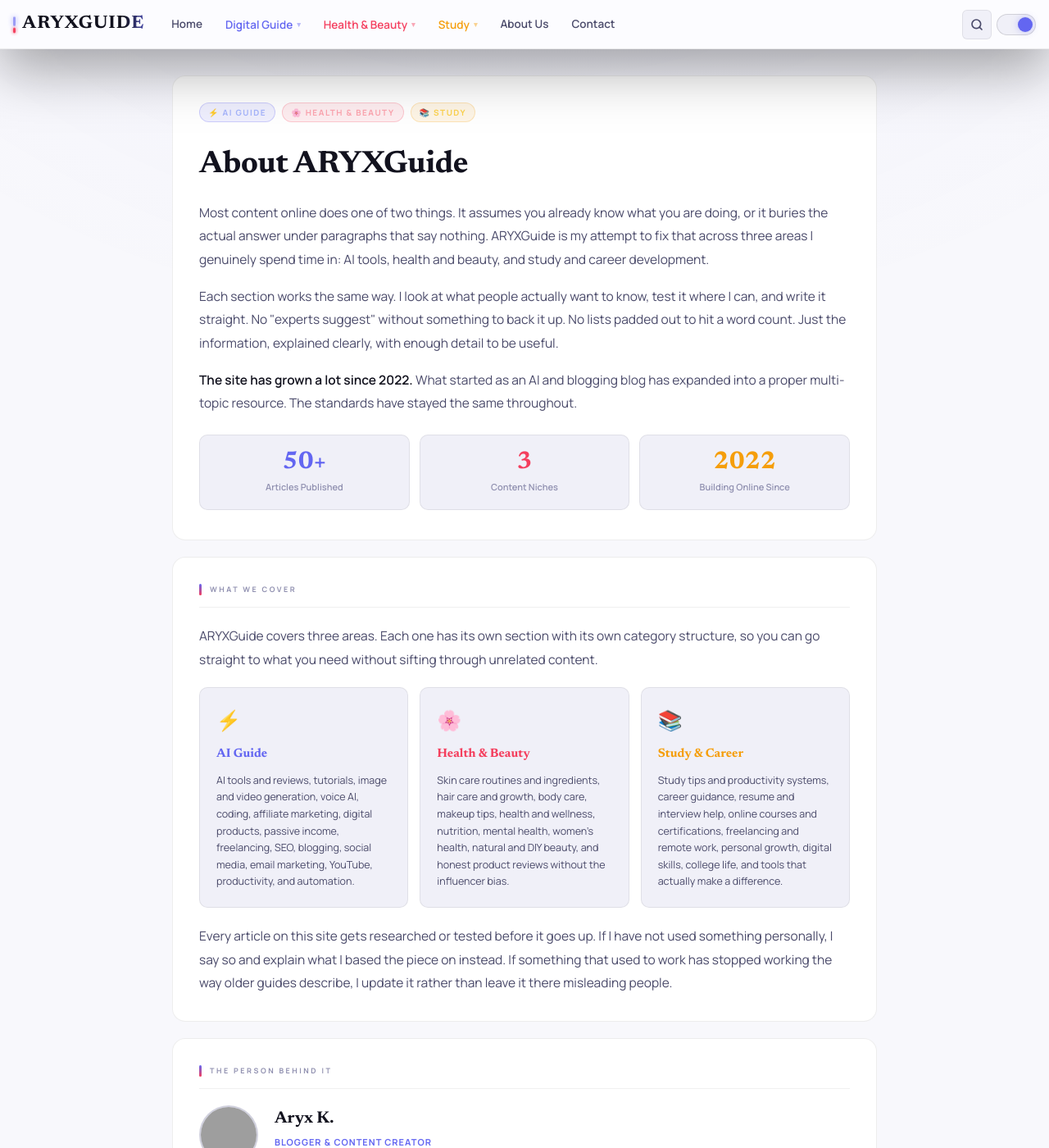
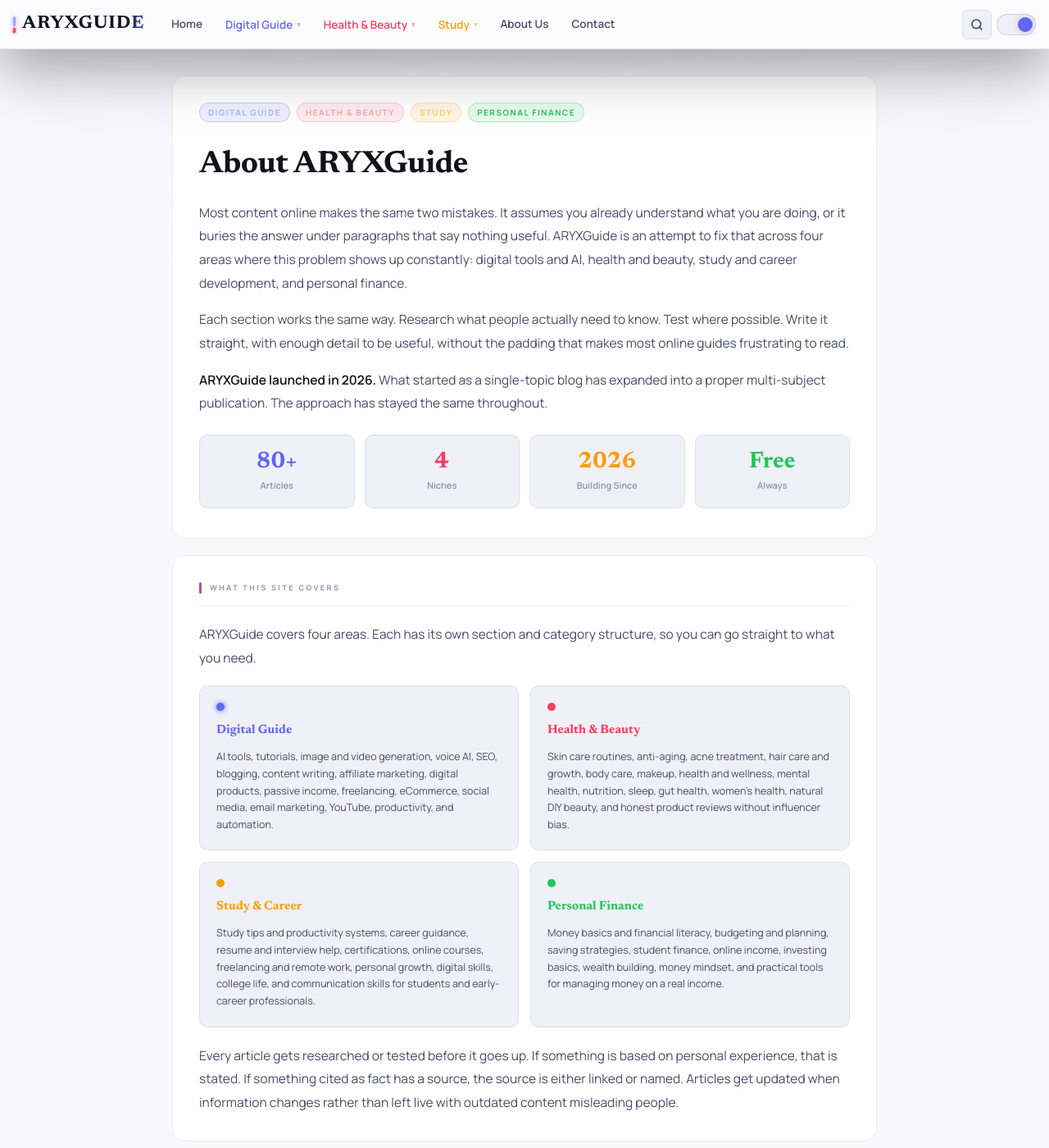
Before and after one commit to AryxK6/aryxguide, a Jekyll site: the page built from _pages/about-us.md, in a window 1280 px wide and 1400 px high. Shown: the whole window at 82% size. Built offline with Jekyll 4.4.1, drawn with Linux system fonts in a browser that asks for light colours; some of the changed text lies outside the part shown; grey boxes are pictures that could not be loaded.

Commit message:
Update about-us.md

```diff
--- a/_pages/about-us.md
+++ b/_pages/about-us.md
@@ -1,7 +1,7 @@
 ---
 layout: default
-title: "About ARYXGuide — AI Tools, Health & Beauty, Study Guides"
-description: "ARYXGuide covers AI tools, health and beauty, and study and career guides. Written and tested by Aryx K., who has been building content sites since 2022."
+title: "About ARYXGuide — Digital Guide, Health & Beauty, Study, Personal Finance"
+description: "ARYXGuide covers AI tools, health and beauty, study and career, and personal finance. Written by Aryx K., who has been building content sites since 2026."
 permalink: /about-us/
 sitemap: true
 ---
@@ -9,11 +9,8 @@ sitemap: true
 <style>
 .about-wrap { max-width: 860px; margin: 0 auto; padding: 32px 0 60px; }
 .ab-section {
-  background: var(--bg-card);
-  border: 1px solid var(--border);
-  border-radius: var(--radius-lg);
-  padding: 32px;
-  margin-bottom: 20px;
+  background: var(--bg-card); border: 1px solid var(--border);
+  border-radius: var(--radius-lg); padding: 32px; margin-bottom: 20px;
 }
 .ab-label {
   font-size: 9px; font-weight: 700; letter-spacing: 2.5px;
@@ -33,20 +30,18 @@ sitemap: true
   color: var(--text); margin-bottom: 20px;
   line-height: 1.2; letter-spacing: -0.4px;
 }
-.ab-h2 {
-  font-family: var(--font-head);
-  font-size: 18px; font-weight: 700;
-  color: var(--text); margin: 22px 0 10px;
-}
 .ab-p {
   font-size: 15.5px; line-height: 1.85;
   color: var(--text-2); margin-bottom: 16px;
 }
 .ab-p:last-child { margin-bottom: 0; }
 .ab-p strong { color: var(--text); font-weight: 600; }
-
+.ab-h2 {
+  font-family: var(--font-head); font-size: 18px; font-weight: 700;
+  color: var(--text); margin: 22px 0 10px;
+}
 .ab-stats {
-  display: grid; grid-template-columns: repeat(3, 1fr);
+  display: grid; grid-template-columns: repeat(4, 1fr);
   gap: 12px; margin: 24px 0 4px;
 }
 .ab-stat {
@@ -54,16 +49,16 @@ sitemap: true
   border-radius: var(--radius-md); padding: 18px; text-align: center;
 }
 .ab-stat-num {
-  font-family: var(--font-head); font-size: 30px; font-weight: 700;
+  font-family: var(--font-head); font-size: 28px; font-weight: 700;
   display: block; line-height: 1; margin-bottom: 6px;
 }
 .ab-stat-num.ai { color: var(--ai-primary); }
 .ab-stat-num.hb { color: var(--hb-primary); }
 .ab-stat-num.st { color: var(--st-primary); }
+.ab-stat-num.pf { color: var(--pf-primary); }
 .ab-stat-label { font-size: 11px; color: var(--text-3); font-weight: 600; }
-
 .niches-grid {
-  display: grid; grid-template-columns: repeat(3, 1fr);
+  display: grid; grid-template-columns: repeat(2, 1fr);
   gap: 14px; margin-top: 20px;
 }
 .niche-card {
@@ -75,7 +70,15 @@ sitemap: true
 .niche-card.ai:hover { border-color: var(--ai-border); }
 .niche-card.hb:hover { border-color: var(--hb-border); }
 .niche-card.st:hover { border-color: var(--st-border); }
-.niche-card-icon { font-size: 24px; margin-bottom: 10px; }
+.niche-card.pf:hover { border-color: var(--pf-border); }
+.niche-card-marker {
+  width: 10px; height: 10px; border-radius: 50%;
+  margin-bottom: 12px; display: block;
+}
+.ai .niche-card-marker { background: var(--ai-primary); box-shadow: 0 0 6px var(--ai-primary); }
+.hb .niche-card-marker { background: var(--hb-primary); }
+.st .niche-card-marker { background: var(--st-primary); }
+.pf .niche-card-marker { background: var(--pf-primary); }
 .niche-card-title {
   font-family: var(--font-head); font-size: 15px; font-weight: 700;
   margin-bottom: 10px;
@@ -83,8 +86,8 @@ sitemap: true
 .niche-card.ai .niche-card-title { color: var(--ai-primary); }
 .niche-card.hb .niche-card-title { color: var(--hb-primary); }
 .niche-card.st .niche-card-title { color: var(--st-primary); }
+.niche-card.pf .niche-card-title { color: var(--pf-primary); }
 .niche-card-topics { font-size: 12.5px; color: var(--text-2); line-height: 1.65; }
-
 .author-block { display: flex; align-items: flex-start; gap: 20px; }
 .author-avatar-lg {
   width: 72px; height: 72px; border-radius: 50%;
@@ -101,144 +104,139 @@ sitemap: true
   text-transform: uppercase; color: var(--ai-primary); margin-bottom: 12px;
 }
 .author-info-bio { font-size: 14px; line-height: 1.8; color: var(--text-2); }
-
-.what-we-test {
+.work-grid {
   display: grid; grid-template-columns: 1fr 1fr;
   gap: 10px; margin-top: 16px;
 }
-.test-item {
+.work-item {
   display: flex; align-items: flex-start; gap: 10px;
   background: var(--surface); border: 1px solid var(--border);
   border-radius: var(--radius-sm); padding: 12px 14px;
   font-size: 13px; color: var(--text-2); line-height: 1.5;
 }
-.test-item::before {
-  content: ''; width: 6px; height: 6px; border-radius: 50%;
+.work-dot {
+  width: 6px; height: 6px; border-radius: 50%;
   background: var(--ai-primary); flex-shrink: 0; margin-top: 6px;
 }
-
-.contact-row {
+.contact-cta {
   display: flex; align-items: center; gap: 12px;
   padding: 14px 18px;
   background: var(--surface); border: 1px solid var(--border);
   border-radius: var(--radius-md);
   text-decoration: none; transition: border-color 0.2s; margin-top: 20px;
 }
-.contact-row:hover { border-color: var(--ai-primary); }
-.contact-row-icon { font-size: 18px; }
-.contact-row-text { font-size: 14px; color: var(--text-2); }
-.contact-row-text span { color: var(--ai-primary); font-weight: 700; }
-
+.contact-cta:hover { border-color: var(--ai-primary); }
+.contact-cta-text { font-size: 14px; color: var(--text-2); }
+.contact-cta-text span { color: var(--ai-primary); font-weight: 700; }
 .niche-pill-row { display: flex; gap: 8px; flex-wrap: wrap; margin-bottom: 20px; }
-
 @media (max-width: 700px) {
   .niches-grid { grid-template-columns: 1fr; }
-  .ab-stats { grid-template-columns: repeat(3, 1fr); }
-  .what-we-test { grid-template-columns: 1fr; }
+  .ab-stats { grid-template-columns: repeat(2, 1fr); }
+  .work-grid { grid-template-columns: 1fr; }
   .author-block { flex-direction: column; }
 }
 @media (max-width: 480px) {
-  .ab-stats { grid-template-columns: 1fr; }
   .ab-section { padding: 22px 18px; }
 }
 </style>
 
 <div class="about-wrap">
 
-  <!-- Intro -->
   <div class="ab-section">
     <div class="niche-pill-row">
-      <span class="niche-pill pill-ai">⚡ AI Guide</span>
-      <span class="niche-pill pill-hb">🌸 Health & Beauty</span>
-      <span class="niche-pill pill-st">📚 Study</span>
+      <span class="niche-pill pill-ai">Digital Guide</span>
+      <span class="niche-pill pill-hb">Health & Beauty</span>
+      <span class="niche-pill pill-st">Study</span>
+      <span class="niche-pill pill-pf">Personal Finance</span>
     </div>
     <h1 class="ab-h1">About ARYXGuide</h1>
-    <p class="ab-p">Most content online does one of two things. It assumes you already know what you are doing, or it buries the actual answer under paragraphs that say nothing. ARYXGuide is my attempt to fix that across three areas I genuinely spend time in: AI tools, health and beauty, and study and career development.</p>
-    <p class="ab-p">Each section works the same way. I look at what people actually want to know, test it where I can, and write it straight. No "experts suggest" without something to back it up. No lists padded out to hit a word count. Just the information, explained clearly, with enough detail to be useful.</p>
-    <p class="ab-p"><strong>The site has grown a lot since 2022.</strong> What started as an AI and blogging blog has expanded into a proper multi-topic resource. The standards have stayed the same throughout.</p>
+    <p class="ab-p">Most content online makes the same two mistakes. It assumes you already understand what you are doing, or it buries the answer under paragraphs that say nothing useful. ARYXGuide is an attempt to fix that across four areas where this problem shows up constantly: digital tools and AI, health and beauty, study and career development, and personal finance.</p>
+    <p class="ab-p">Each section works the same way. Research what people actually need to know. Test where possible. Write it straight, with enough detail to be useful, without the padding that makes most online guides frustrating to read.</p>
+    <p class="ab-p"><strong>ARYXGuide launched in 2026.</strong> What started as a single-topic blog has expanded into a proper multi-subject publication. The approach has stayed the same throughout.</p>
 
     <div class="ab-stats">
       <div class="ab-stat">
-        <span class="ab-stat-num ai">50+</span>
-        <div class="ab-stat-label">Articles Published</div>
+        <span class="ab-stat-num ai">80+</span>
+        <div class="ab-stat-label">Articles</div>
       </div>
       <div class="ab-stat">
-        <span class="ab-stat-num hb">3</span>
-        <div class="ab-stat-label">Content Niches</div>
+        <span class="ab-stat-num hb">4</span>
+        <div class="ab-stat-label">Niches</div>
       </div>
       <div class="ab-stat">
-        <span class="ab-stat-num st">2022</span>
-        <div class="ab-stat-label">Building Online Since</div>
+        <span class="ab-stat-num st">2026</span>
+        <div class="ab-stat-label">Building Since</div>
+      </div>
+      <div class="ab-stat">
+        <span class="ab-stat-num pf">Free</span>
+        <div class="ab-stat-label">Always</div>
       </div>
     </div>
   </div>
 
-  <!-- What This Site Covers -->
   <div class="ab-section">
-    <div class="ab-label">What We Cover</div>
-    <p class="ab-p">ARYXGuide covers three areas. Each one has its own section with its own category structure, so you can go straight to what you need without sifting through unrelated content.</p>
+    <div class="ab-label">What This Site Covers</div>
+    <p class="ab-p">ARYXGuide covers four areas. Each has its own section and category structure, so you can go straight to what you need.</p>
 
     <div class="niches-grid">
       <div class="niche-card ai">
-        <div class="niche-card-icon">⚡</div>
-        <div class="niche-card-title">AI Guide</div>
-        <div class="niche-card-topics">AI tools and reviews, tutorials, image and video generation, voice AI, coding, affiliate marketing, digital products, passive income, freelancing, SEO, blogging, social media, email marketing, YouTube, productivity, and automation.</div>
+        <span class="niche-card-marker"></span>
+        <div class="niche-card-title">Digital Guide</div>
+        <div class="niche-card-topics">AI tools, tutorials, image and video generation, voice AI, SEO, blogging, content writing, affiliate marketing, digital products, passive income, freelancing, eCommerce, social media, email marketing, YouTube, productivity, and automation.</div>
       </div>
       <div class="niche-card hb">
-        <div class="niche-card-icon">🌸</div>
+        <span class="niche-card-marker"></span>
         <div class="niche-card-title">Health & Beauty</div>
-        <div class="niche-card-topics">Skin care routines and ingredients, hair care and growth, body care, makeup tips, health and wellness, nutrition, mental health, women's health, natural and DIY beauty, and honest product reviews without the influencer bias.</div>
+        <div class="niche-card-topics">Skin care routines, anti-aging, acne treatment, hair care and growth, body care, makeup, health and wellness, mental health, nutrition, sleep, gut health, women's health, natural DIY beauty, and honest product reviews without influencer bias.</div>
       </div>
       <div class="niche-card st">
-        <div class="niche-card-icon">📚</div>
+        <span class="niche-card-marker"></span>
         <div class="niche-card-title">Study & Career</div>
-        <div class="niche-card-topics">Study tips and productivity systems, career guidance, resume and interview help, online courses and certifications, freelancing and remote work, personal growth, digital skills, college life, and tools that actually make a difference.</div>
+        <div class="niche-card-topics">Study tips and productivity systems, career guidance, resume and interview help, certifications, online courses, freelancing and remote work, personal growth, digital skills, college life, and communication skills for students and early-career professionals.</div>
+      </div>
+      <div class="niche-card pf">
+        <span class="niche-card-marker"></span>
+        <div class="niche-card-title">Personal Finance</div>
+        <div class="niche-card-topics">Money basics and financial literacy, budgeting and planning, saving strategies, student finance, online income, investing basics, wealth building, money mindset, and practical tools for managing money on a real income.</div>
       </div>
     </div>
 
-    <p class="ab-p" style="margin-top:20px;">Every article on this site gets researched or tested before it goes up. If I have not used something personally, I say so and explain what I based the piece on instead. If something that used to work has stopped working the way older guides describe, I update it rather than leave it there misleading people.</p>
+    <p class="ab-p" style="margin-top:20px;">Every article gets researched or tested before it goes up. If something is based on personal experience, that is stated. If something cited as fact has a source, the source is either linked or named. Articles get updated when information changes rather than left live with outdated content misleading people.</p>
   </div>
 
-  <!-- Author -->
   <div class="ab-section">
     <div class="ab-label">The Person Behind It</div>
     <div class="author-block">
       <div class="author-avatar-lg">
-        <img
-          src="https://i.ibb.co/1YWBXwxG/ARYX.png"
-          alt="Aryx K., creator of ARYXGuide"
-          onerror="this.style.display='none'"
-        />
+        <img src="https://i.ibb.co/1YWBXwxG/ARYX.png" alt="Aryx K." onerror="this.style.display='none'"/>
       </div>
       <div>
         <div class="author-info-name">Aryx K.</div>
         <div class="author-info-role">Blogger & Content Creator</div>
-        <div class="author-info-bio">I have been building content sites since 2022. Started with figuring out SEO and AdSense on a single blog, then moved into testing AI tools as they became impossible to ignore. Over time, that expanded into health content and career guidance because those are areas I was reading and learning about anyway, and the same problems existed there: generic advice, outdated information, and articles written to rank rather than to help. ARYXGuide is where I document what I actually find useful.</div>
+        <div class="author-info-bio">Building content sites since 2026. Started with SEO and monetization on a single blog, then moved into AI tools as they became too useful to ignore. Over time, the site expanded into health content, career guidance, and personal finance because the same problems existed in all of them: generic advice, outdated information, and articles written to rank rather than to help. ARYXGuide is where that gets fixed.</div>
       </div>
     </div>
 
-    <h2 class="ab-h2">What I have worked on</h2>
-    <div class="what-we-test">
-      <div class="test-item">Built and monetized content sites in the AI, blogging, and make-money-online space from scratch with no existing audience.</div>
-      <div class="test-item">Tested over 30 AI writing, design, image generation, and automation tools across real use cases, not just demos.</div>
-      <div class="test-item">Researched and written health and beauty content with a focus on ingredient evidence and honest product assessments.</div>
-      <div class="test-item">Covered career and study topics including certifications, freelancing platforms, and job search strategies that work in the current market.</div>
-      <div class="test-item">Worked with Google Search Console, AdSense approval processes, and on-page SEO for newer blogs with no backlink profile.</div>
-      <div class="test-item">Expanded a single-niche site into a structured multi-niche publication while keeping the content quality consistent across all three areas.</div>
+    <h2 class="ab-h2">Background</h2>
+    <div class="work-grid">
+      <div class="work-item"><div class="work-dot"></div><div>Built and monetized content sites in the AI, blogging, and online business space from scratch with no existing audience or budget.</div></div>
+      <div class="work-item"><div class="work-dot"></div><div>Tested over 30 AI writing, design, image generation, and automation tools across real tasks, not just demo scenarios.</div></div>
+      <div class="work-item"><div class="work-dot"></div><div>Researched and written health and beauty content with focus on ingredient evidence and honest product assessments without sponsored bias.</div></div>
+      <div class="work-item"><div class="work-dot"></div><div>Covered career and study topics including certifications, freelancing platforms, and job search strategies based on current market conditions.</div></div>
+      <div class="work-item"><div class="work-dot"></div><div>Written personal finance content for people who are not starting from a position of financial comfort, covering budgeting, saving, and building income on a real-world income.</div></div>
+      <div class="work-item"><div class="work-dot"></div><div>Worked with Google Search Console, AdSense, and on-page SEO for new blogs with no backlink profile.</div></div>
     </div>
 
-    <a href="/contact-us/" class="contact-row">
-      <span class="contact-row-icon">✉️</span>
-      <span class="contact-row-text">Have a question or want to get in touch? <span>Send a message →</span></span>
+    <a href="/contact-us/" class="contact-cta">
+      <div class="contact-cta-text">Questions or want to get in touch? <span>Send a message →</span></div>
     </a>
   </div>
 
-  <!-- Editorial Standards -->
   <div class="ab-section">
-    <div class="ab-label">How We Write</div>
-    <p class="ab-p">The same approach applies across all three niches. Research or test before writing. State clearly when something is personal experience versus cited information. Avoid hedging claims with vague phrases like "experts suggest" when no specific expert is being cited. Update content when it becomes outdated rather than leaving it live as-is.</p>
-    <p class="ab-p">ARYXGuide does use affiliate links and display advertising to cover the cost of running the site. That is explained fully on the <a href="/affiliate-disclosure/" style="color:var(--ai-primary);">Affiliate Disclosure</a> page. The short version: affiliate relationships follow editorial judgment, not the other way around. A product does not get a positive write-up because it has an affiliate program. If it is genuinely useful, that comes first and the affiliate link follows. If it is not, it does not get recommended regardless of whether a commission is available.</p>
-    <p class="ab-p">If something on this site is wrong, outdated, or unclear, the <a href="/contact-us/" style="color:var(--ai-primary);">contact form</a> is there. I would rather know about it than have incorrect information sitting here for months.</p>
+    <div class="ab-label">How This Site Operates</div>
+    <p class="ab-p">The same approach applies across all four sections. Research or test before writing. Say clearly when something is personal experience versus cited information. Update content when it becomes outdated rather than leaving it live as-is.</p>
+    <p class="ab-p">ARYXGuide uses affiliate links and display advertising to cover operating costs. That is explained in full on the <a href="/affiliate-disclosure/" style="color:var(--ai-primary);">Affiliate Disclosure</a> page. The short version: affiliate relationships follow editorial judgment, not the other way around. A product gets recommended because it is worth recommending. The affiliate program follows from that, not before it.</p>
+    <p class="ab-p">If something on this site is wrong, outdated, or unclear, the <a href="/contact-us/" style="color:var(--ai-primary);">contact form</a> is there. It gets checked and responded to.</p>
   </div>
 
 </div>
```
